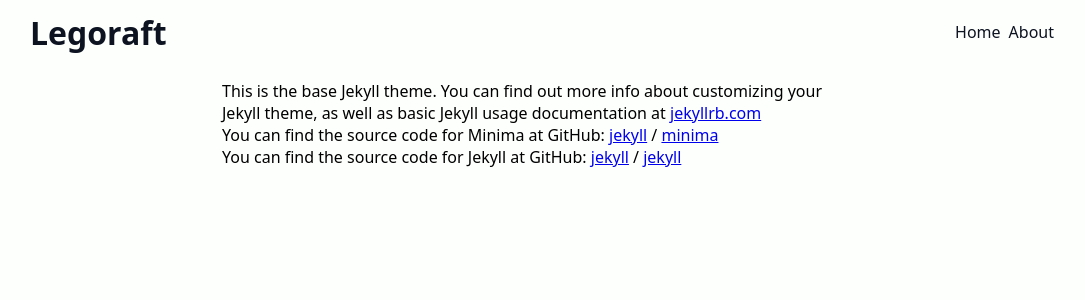
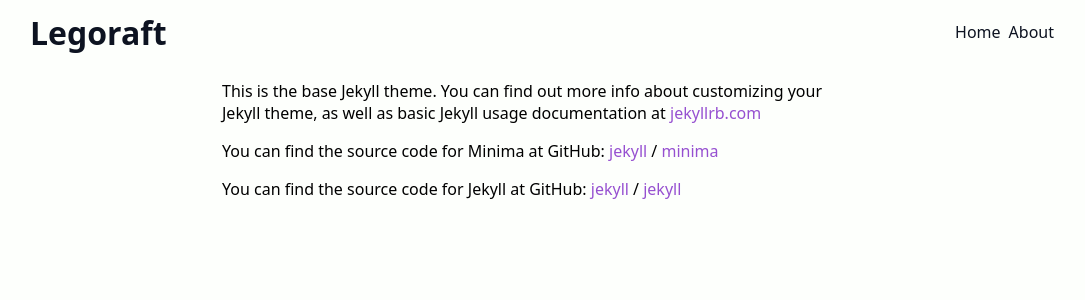
Before and after one commit to LegoRaft/legoraft.github.io, a Jekyll site: the page built from about.md, in a window 1280 px wide. Shown: the top 300 px of the page, without its empty margins (98-1183 px from the left). Built offline with Jekyll 4.4.1, drawn with Linux system fonts in a browser that asks for light colours.

Commit message:
Added some paragraph styles to all pages

```diff
--- a/_sass/body.scss
+++ b/_sass/body.scss
@@ -10,6 +10,19 @@
     margin: 1rem 0;
 }
 
+p {
+    margin: 1rem 0;
+}
+
+a {
+    color: $accent;
+    text-decoration: none;
+
+    &:hover {
+        text-decoration: underline;
+    }
+}
+
 @media (max-width: 34rem) {
     body {
         margin: 0 0.5rem;
--- a/_sass/post-list.scss
+++ b/_sass/post-list.scss
@@ -11,10 +11,12 @@
 
     p#date {
         color: $unfocused;
+        margin: 0;
     }
 
     p#title {
         color: $foreground;
+        margin: 0;
 
         &:hover {
             text-decoration: underline;
--- a/_sass/post-style.scss
+++ b/_sass/post-style.scss
@@ -12,17 +12,7 @@
 }
 
 p {
-    margin: 1rem 0;
     line-height: 1.2rem;
-}
-
-a {
-    color: $accent;
-    text-decoration: none;
-
-    &:hover {
-        text-decoration: underline;
-    }
 }
 
 pre.highlight {
```
